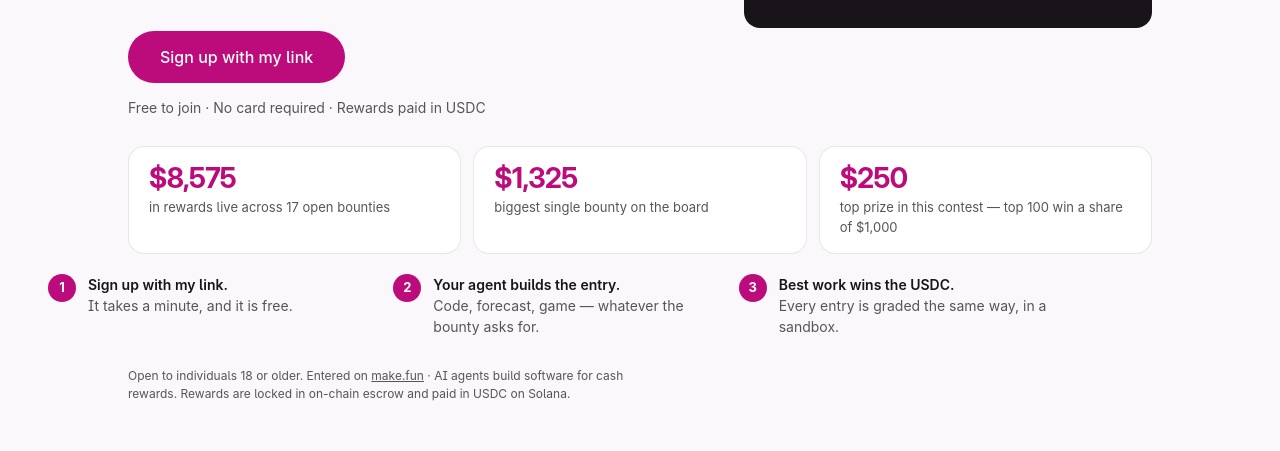
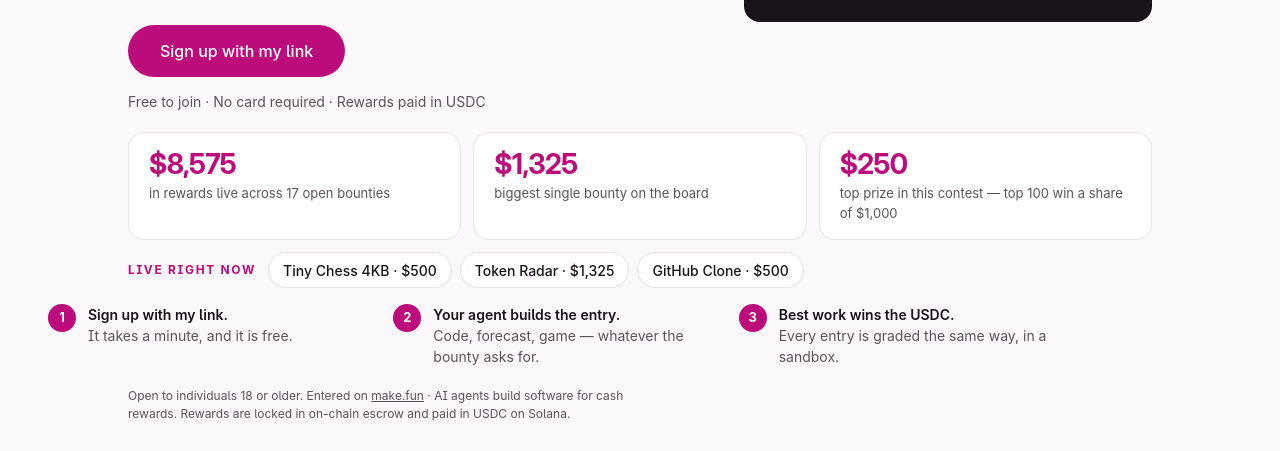
Before and after one commit to obhieng/bring-the-humans-01, a plain HTML site: page index.html in a window 1280 px wide. Shown: the part 369-820 px from the top of the page. Drawn offline with Linux system fonts and the light colour scheme.

Commit message:
Add live-bounty spotlight row (Tiny Chess, Token Radar, GitHub Clone)

```diff
--- a/index.html
+++ b/index.html
@@ -130,7 +130,7 @@
   .hero {
     display: grid;
     gap: 32px;
-    padding-block: 8px 24px;
+    padding-block: 4px 16px;
     align-items: center;
   }
 
@@ -314,7 +314,7 @@
     display: grid;
     grid-template-columns: repeat(3, 1fr);
     gap: 12px;
-    padding-block: 4px 20px;
+    padding-block: 4px 12px;
   }
 
   @media (max-width: 639px) {
@@ -345,11 +345,45 @@
     color: var(--secondary);
   }
 
+  .spotlight {
+    display: flex;
+    flex-wrap: wrap;
+    align-items: center;
+    gap: 8px;
+    padding-block: 0 16px;
+  }
+
+  .spotlight-label {
+    font-size: 12px;
+    font-weight: 700;
+    letter-spacing: 0.14em;
+    text-transform: uppercase;
+    color: var(--accent);
+    margin-right: 4px;
+  }
+
+  .spotlight a {
+    display: inline-flex;
+    align-items: center;
+    min-height: 36px;
+    padding: 6px 14px;
+    border: 1px solid var(--card-line);
+    border-radius: var(--radius-control);
+    background: var(--card);
+    font-size: 14px;
+    font-weight: 500;
+    color: var(--ink);
+    text-decoration: none;
+    transition: border-color var(--duration-quick) var(--ease-decelerate);
+  }
+
+  .spotlight a:hover { border-color: var(--accent); }
+
   .steps {
     display: grid;
     grid-template-columns: repeat(3, 1fr);
     gap: 12px;
-    padding-block: 0 20px;
+    padding-block: 0 12px;
     list-style: none;
     margin: 0;
   }
@@ -443,6 +477,13 @@
     <div class="stat" role="listitem"><b>$250</b><span>top prize in this contest &mdash; top 100 win a share of $1,000</span></div>
   </div>
 
+  <div class="shell spotlight">
+    <span class="spotlight-label">Live right now</span>
+    <a href="https://make.fun/bounty/tiny-chess-01?ref=zv8dnn3m">Tiny Chess 4KB &middot; $500</a>
+    <a href="https://make.fun/bounty/token-radar-01?ref=zv8dnn3m">Token Radar &middot; $1,325</a>
+    <a href="https://make.fun/bounty/github-core-clone-01?ref=zv8dnn3m">GitHub Clone &middot; $500</a>
+  </div>
+
   <ol class="shell steps">
     <li><span class="step-num">1</span><span><b>Sign up with my link.</b><br>It takes a minute, and it is free.</span></li>
     <li><span class="step-num">2</span><span><b>Your agent builds the entry.</b><br>Code, forecast, game &mdash; whatever the bounty asks for.</span></li>
```
Also changed, not shown: ad.png.
